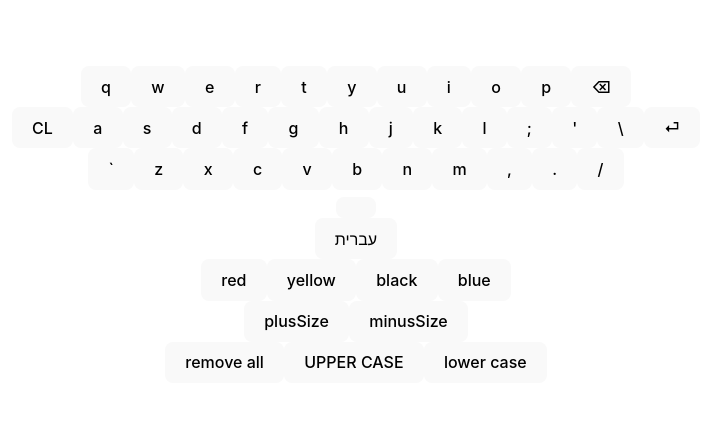
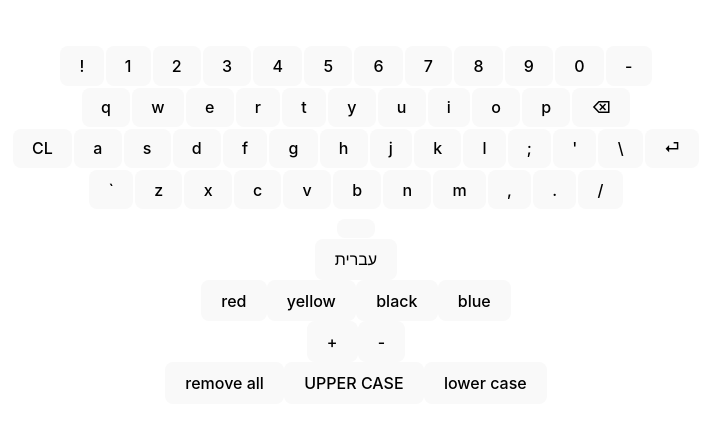
Before and after one commit to Naama-Shvalb/textEditor, a React (Vite) app in the folder text-editr/: page / in a window 1280 px wide. Shown: the part 182-610 px from the top of the page, without its empty margins (284-994 px from the left). Built offline with nearby package versions, Linux system fonts and the light colour scheme.

Commit message:
almost finish project

```diff
--- a/text-editr/src/App.css
+++ b/text-editr/src/App.css
@@ -44,3 +44,7 @@
 .keboard{
   font-size: medium;
 }
+ .key{
+  margin: 1px;
+  border: 0.3px;
+ }
--- a/text-editr/src/App.jsx
+++ b/text-editr/src/App.jsx
@@ -20,7 +20,7 @@ function App() {
       <pre><TextView /></pre>
       <Keyboard language={'Hebrew'} onKeyClick={setClickedChar} />
       <div><ChangeStyle/></div>
-      <div><ChangeAll/></div>
+      <ChangeAll onChangeAll = {setClickedChar}/>
     </>
   )
 }
--- a/text-editr/src/components/ChangeAll.jsx
+++ b/text-editr/src/components/ChangeAll.jsx
@@ -2,41 +2,31 @@ import React, { useState } from 'react';
 import {textManager} from '../TextManager'
 
 
-export const ChangeAll = () => {
+export const ChangeAll = (onChangeAll) => {
 
-    //const [characters, setCharacters] = useState(textManager.chars);
-    const handleUpperCase = () => {
-        textManager.chars.map((char, index)=>{
-            char.value.toUpperCase();
-        })
+    //const [currentUpperCase, setCurrentUpperCase] = useState(false);
+    const handleUpperCase = (isUpperCase) => {
+
+            textManager.chars.map((char, index)=>{
+                char.upperCase = isUpperCase;
+                if(isUpperCase){
+                    char.value=char.value.toUpperCase();
+                } else{
+                    char.value=char.value.toLowerCase();
+                }
+            })
+            onChangeAll(Math.random());
+        }
+    const handleDelete=()=>{
+        textManager.chars=[];
     }
-
-    const handleLowerCase = () => {
-        textManager.chars.map((char, index)=>{
-            char.value.toLowerCase();
-        })
-    }
-
-    const handleClick = (click) => {
-        switch (click){
-            case 'deleteAll':
-                //textManager.chars=[];
-                break;
-            case 'upperCase':
-                handleUpperCase();
-                break;
-            case 'lowerCase':
-                handleLowerCase();
-
-
-        };
-    };
 
 
     return (<>
-        <button onClick={handleClick("deleteAll")}>remove all</button>
-        <button onClick={handleClick("upperCase")}>UPPER CASE</button>
-        <button onClick={handleClick("lowerCase")}>lower case</button>
+        <button onClick={()=>handleDelete("deleteAll")}>remove all</button>
+        <button onClick={()=>handleUpperCase(true)}>UPPER CASE</button>
+        <button onClick={()=>handleUpperCase(false)}>lower case</button>
+
     </>
     )
 }
--- a/text-editr/src/components/ChangeStyle.jsx
+++ b/text-editr/src/components/ChangeStyle.jsx
@@ -30,10 +30,10 @@ export const ChangeStyle = () => {
     </div>
     <div>
     <button onClick={() => handleSize(1)}>
-        {"plusSize"}
+        {'+'}
     </button>
     <button onClick={() => handleSize(-1)}>
-        {"minusSize"}
+        {'-'}
     </button>
     </div>
 
--- a/text-editr/src/components/KeyboardKey.jsx
+++ b/text-editr/src/components/KeyboardKey.jsx
@@ -17,6 +17,6 @@ export const KeyboardKey = ({ char, onKeyClick}) => {
 
     }
 
-    return (<button onClick = {handleClick}>{char}</button>);
+    return (<button className = "key" onClick = {handleClick}>{char}</button>);
 
 };
--- a/text-editr/src/components/keyboard.jsx
+++ b/text-editr/src/components/keyboard.jsx
@@ -7,21 +7,25 @@ import { KeyboardKey } from './KeyboardKey';
 export const Keyboard = ({ onKeyClick }) => {
 
     const english = [
+        ['!','1','2','3','4','5','6','7','8','9','0','-'],
         ['q', 'w', 'e', 'r', 't', 'y', 'u', 'i', 'o', 'p', '⌫'],
         ['CL','a', 's', 'd', 'f', 'g', 'h', 'j', 'k', 'l', ';', "'", '\\', '⏎'],
         ['`', 'z', 'x', 'c', 'v', 'b', 'n', 'm', ',', '.', '/'],
         [' ']
     ];
     const hebrew = [
+        ['!','1','2','3','4','5','6','7','8','9','0','-'],
         ['/', '׳', 'ק', 'ר', 'א', 'ט', 'ו', 'ן', 'ם', 'פ', '⌫'],
         ['ש', 'ד', 'ג', 'כ', 'ע', 'י', 'ח', 'ל', 'ך', 'ף', ',', 'ֿ', '⏎'],
         [';', 'ז', 'ס', 'ב', 'ה', 'נ', 'מ', 'צ', 'ת', 'ץ', '.'],
         [' ']
     ];
 
-    const emojis = [['😀', '😄', '😁', '😆', '😅', '🤣', '😂', '🙂', '🙃', '😉', '⌫'],
-        ['😊', '😇', '🥰', '😍', '🤩', '😘', '😗', '😚', '😙', '😋', '😛', '😜', '🤪', '⏎'],
-        ['😝', '🤑', '🤗', '🤭', '🤫', '🤔', '😪', '🤤', '😴', '😷', '🤒', '🤕',  '😎'],
+    const emojis = [
+        ['😀', '😄', '😁', '😆', '😅', '🤣', '👍', '🙂','🫠','🫶'],
+        ['🙃', '😉', '😊', '😇', '🥰', '😍', '🤩', '😘', '🤕','👏','⌫'],
+        ['😗', '😚', '😙', '😋', '😛', '😜', '🤪', '🫥' ,'🙏','⏎'],
+        ['😝', '🤑', '🤗', '🤭', '🤫', '🤔', '😪', '🤤', '😴', '😷', '🤒',  '😎'],
         [' ']
     ];
 
@@ -71,6 +75,11 @@ export const Keyboard = ({ onKeyClick }) => {
         ))}
         </div>
         <div>
+        {activeKeyboard[4].map((char, index) => (
+            <KeyboardKey char = {char} onKeyClick = {onKeyClick} />
+        ))}
+        </div>
+        <div>
             <button onClick = {handleClick}>
             {activeLang === 'english' ? 'עברית' : activeLang === 'hebrew' ? '😀' : 'English'}
             </button>
```
